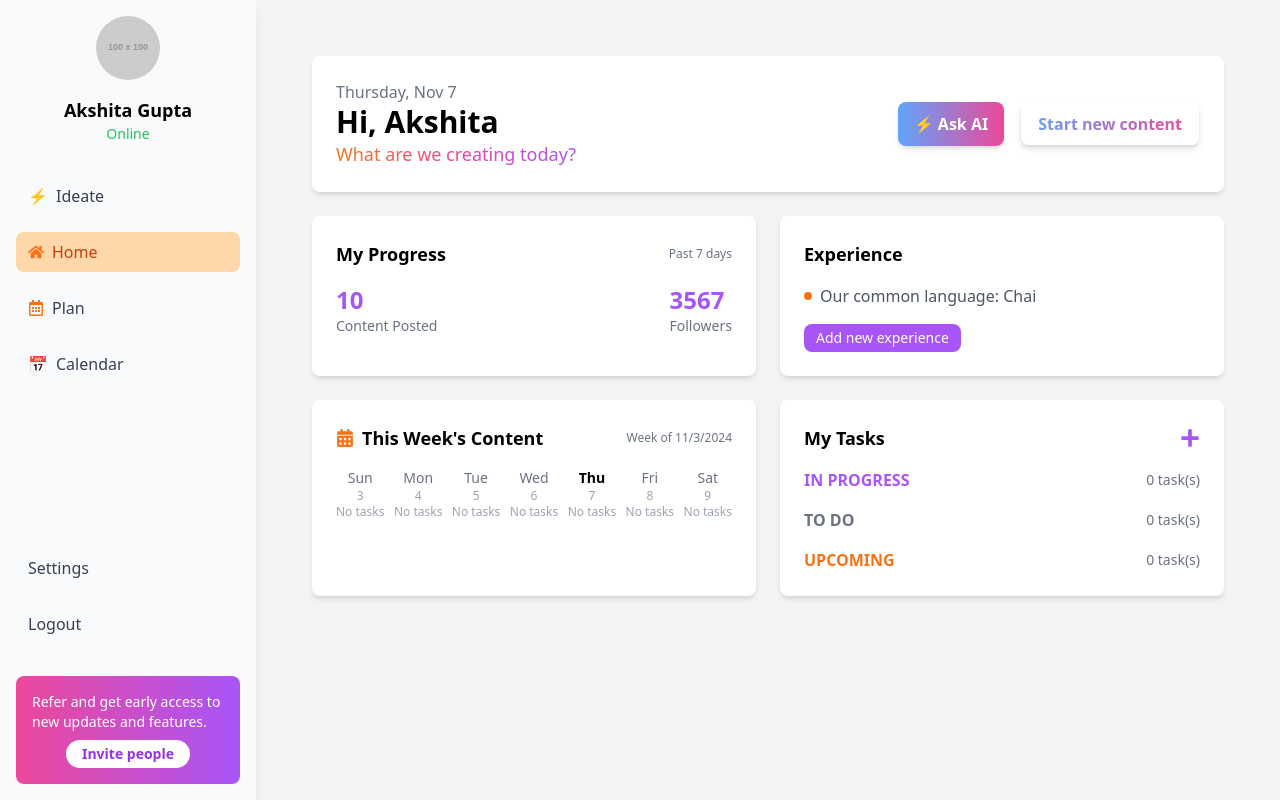
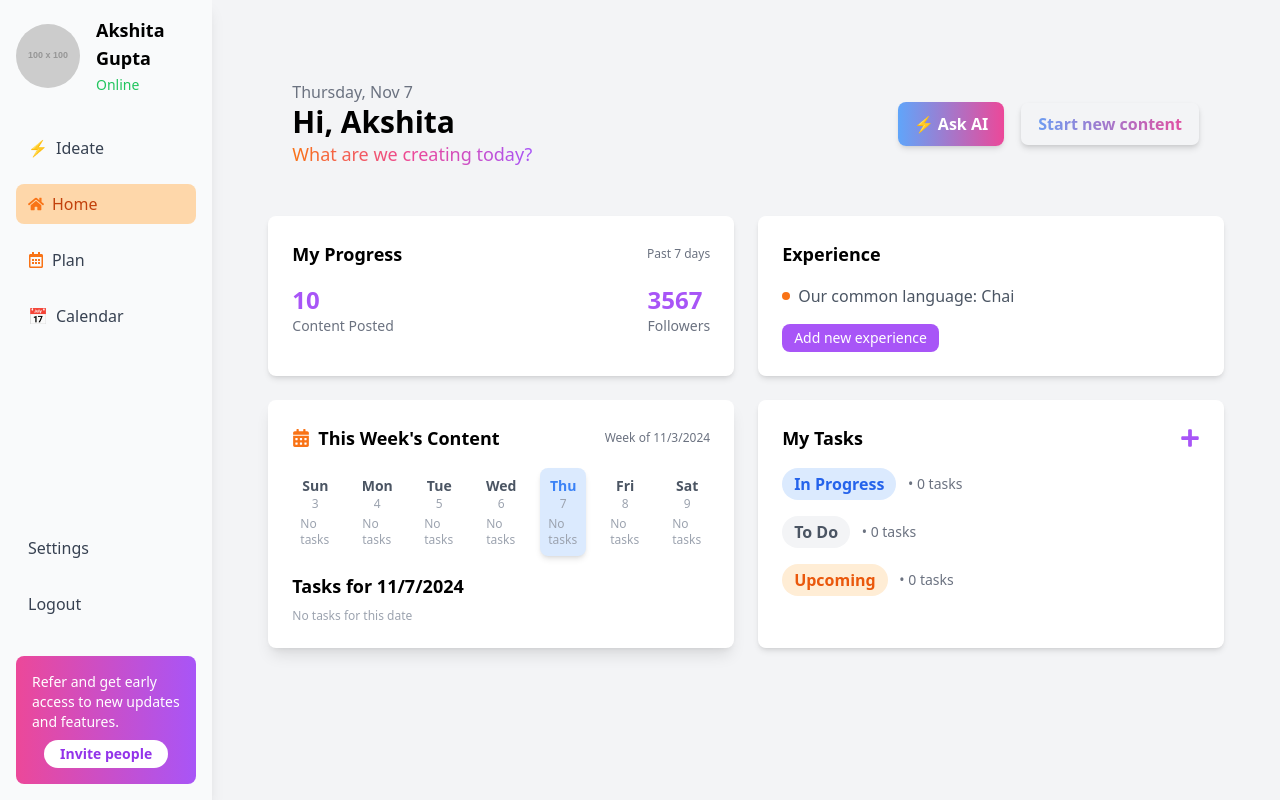
Before and after one commit to Jash728/Content-media, a React (Vite) app: page / in a window 1280 px wide. Built offline with nearby package versions, Linux system fonts and the light colour scheme; the HTML template or start-up script is replaced by a standard one.

Commit message:
Update UI

```diff
--- a/src/components/GreetingSection.jsx
+++ b/src/components/GreetingSection.jsx
@@ -6,7 +6,7 @@ const GreetingSection = () => {
   });
 
   return (
-    <div className="p-6 bg-white rounded-lg shadow-md flex flex-col md:flex-row justify-between items-center space-y-4 md:space-y-0">
+    <div className="p-6 flex flex-col md:flex-row justify-between items-center space-y-4 md:space-y-0">
       <div>
         <p className="text-gray-500">{today}</p>
         <h1 className="text-2xl md:text-3xl font-bold">Hi, Akshita</h1>
--- a/src/components/MyTasksPanel.jsx
+++ b/src/components/MyTasksPanel.jsx
@@ -1,15 +1,18 @@
 import React, { useState } from 'react';
-import { FaPlus } from 'react-icons/fa';
+import { FaPlus, FaChevronDown, FaChevronUp } from 'react-icons/fa';
 
 const MyTasksPanel = ({ tasks = { inProgress: [], toDo: [], upcoming: [] }, onAddTask }) => {
   const [isModalOpen, setIsModalOpen] = useState(false);
   const [taskName, setTaskName] = useState('');
   const [taskDate, setTaskDate] = useState('');
+  const [expandedSections, setExpandedSections] = useState({
+    inProgress: false,
+    toDo: false,
+    upcoming: false,
+  });
 
-  console.log('Received tasks in MyTasksPanel:', tasks);
   const handleAddTask = () => {
-    console.log(typeof onAddTask)
-    if (typeof onAddTask != 'function') {
+    if (typeof onAddTask !== 'function') {
       console.error('onAddTask is not a function');
       return;
     }
@@ -19,21 +22,32 @@ const MyTasksPanel = ({ tasks = { inProgress: [], toDo: [], upcoming: [] }, onAd
     const differenceInDays = Math.ceil((taskDueDate - today) / (1000 * 60 * 60 * 24));
 
     const newTask = { name: taskName, dueDate: taskDate };
-    console.log("New Task:", newTask);
-
-
     onAddTask(newTask, differenceInDays);
-
 
     setTaskName('');
     setTaskDate('');
-
-
     setIsModalOpen(false);
   };
 
+  const toggleSection = (section) => {
+    setExpandedSections((prevState) => ({
+      ...prevState,
+      [section]: !prevState[section],
+    }));
+  };
+
+  const formatDueDate = (date) => {
+    const taskDueDate = new Date(date);
+    const today = new Date();
+    const differenceInDays = Math.ceil((taskDueDate - today) / (1000 * 60 * 60 * 24));
+
+    if (differenceInDays === 0) return "Today";
+    if (differenceInDays === 1) return "Tomorrow";
+    return `${differenceInDays} days`;
+  };
+
   return (
-    <div className="p-4 md:p-6 bg-white rounded-lg shadow-md w-full max-w-md mx-auto md:mx-0 md:max-w-none relative">
+    <div className="p-4 md:p-6 bg-white rounded-lg shadow-md w-full max-w-md mx-auto md:max-w-none relative">
       <div className="flex items-center justify-between mb-4">
         <h2 className="text-lg font-semibold">My Tasks</h2>
         <button
@@ -44,7 +58,6 @@ const MyTasksPanel = ({ tasks = { inProgress: [], toDo: [], upcoming: [] }, onAd
           <FaPlus className="w-5 h-5" />
         </button>
       </div>
-
 
       {isModalOpen && (
         <div className="fixed inset-0 bg-gray-900 bg-opacity-50 flex justify-center items-center">
@@ -79,69 +92,83 @@ const MyTasksPanel = ({ tasks = { inProgress: [], toDo: [], upcoming: [] }, onAd
         </div>
       )}
 
+      {/* Task sections */}
+      {['inProgress', 'toDo', 'upcoming'].map((section) => (
+        <div key={section} className="mb-4">
+          <div
+            className="flex items-center justify-between cursor-pointer"
+            onClick={() => tasks[section]?.length > 0 && toggleSection(section)}
+          >
+            <div className="flex items-center space-x-2">
+              {tasks[section]?.length > 0 && (
+                <button aria-label="Expand section">
+                  {expandedSections[section] ? (
+                    <FaChevronUp className="w-4 h-4 text-gray-500" />
+                  ) : (
+                    <FaChevronDown className="w-4 h-4 text-gray-500" />
+                  )}
+                </button>
+              )}
+              <span
+                className={`text-sm md:text-base font-semibold px-3 py-1 rounded-full ${
+                  section === 'inProgress'
+                    ? 'bg-blue-100 text-blue-600'
+                    : section === 'toDo'
+                    ? 'bg-gray-100 text-gray-600'
+                    : 'bg-orange-100 text-orange-600'
+                }`}
+              >
+                {section === 'inProgress' ? 'In Progress' : section === 'toDo' ? 'To Do' : 'Upcoming'}
+              </span>
+              <span className="text-xs md:text-sm text-gray-500">
+                &nbsp;• {tasks[section]?.length} {tasks[section]?.length === 1 ? 'task' : 'tasks'}
+              </span>
+            </div>
+          </div>
 
-      <div>
+          {/* Conditionally render task columns and tasks based on expanded state */}
+          {expandedSections[section] && (
+            <>
+              {/* Task table header */}
+              <div className="grid grid-cols-3 gap-2 mt-2 text-xs font-semibold text-gray-600 border-b border-gray-300 pb-2">
+                <span className="text-left">Task Name</span>
+                <span className="text-center">Urgency</span>
+                <span className="text-right">Due Date</span>
+              </div>
 
-        <div className="mb-4">
-          <div className="flex items-center justify-between">
-            <div className="flex items-center space-x-2">
-              <span className="text-sm md:text-base font-semibold text-purple-500">IN PROGRESS</span>
-            </div>
-            <span className="text-xs md:text-sm text-gray-500">{tasks.inProgress?.length || 0} task(s)</span>
-          </div>
-          {tasks.inProgress?.map((task, index) => (
-            <div key={index} className="bg-gray-50 p-3 mt-2 rounded-lg flex justify-between items-center">
-              <div>
-                <p className="font-medium text-sm md:text-base">{task.name}</p>
-                <p className="text-xs text-gray-500">Due: {task.dueDate}</p>
-              </div>
-              <span className="text-red-500 font-semibold text-sm">High Priority</span>
-            </div>
-          ))}
+              {/* Task items */}
+              {tasks[section]?.map((task, index) => (
+                <div key={index} className="grid grid-cols-3 gap-2 bg-gray-50 p-2 mt-1 rounded-lg items-center shadow-sm">
+                  <p className="text-sm font-medium text-left">{task.name}</p>
+                  <p className="text-sm font-semibold text-center">
+                    <span
+                      className={`px-2 py-1 rounded-full ${
+                        section === 'inProgress' ? 'bg-red-100 text-red-600 border border-red-600' :
+                        section === 'toDo' ? 'bg-yellow-100 text-yellow-600 border border-yellow-600' :
+                        'bg-green-100 text-green-600 border border-green-600'
+                      }`}
+                    >
+                      {section === 'inProgress' ? 'High' : section === 'toDo' ? 'Medium' : 'Low'}
+                    </span>
+                  </p>
+                  <p className="text-sm text-gray-500 text-right">{formatDueDate(task.dueDate)}</p>
+                </div>
+              ))}
+
+              {/* Add task button below each list */}
+              <button
+                onClick={() => setIsModalOpen(true)}
+                className="text-purple-500 hover:text-purple-700 mt-3 flex items-center space-x-2 justify-center bg-purple-100 py-1 px-3 rounded-md"
+              >
+                <FaPlus className="w-4 h-4" />
+                <span className="text-sm font-medium">Add Task</span>
+              </button>
+            </>
+          )}
         </div>
-
-
-        <div className="mb-4">
-          <div className="flex items-center justify-between">
-            <div className="flex items-center space-x-2">
-              <span className="text-sm md:text-base font-semibold text-gray-500">TO DO</span>
-            </div>
-            <span className="text-xs md:text-sm text-gray-500">{tasks.toDo?.length || 0} task(s)</span>
-          </div>
-          {tasks.toDo?.map((task, index) => (
-            <div key={index} className="bg-gray-50 p-3 mt-2 rounded-lg flex justify-between items-center">
-              <div>
-                <p className="font-medium text-sm md:text-base">{task.name}</p>
-                <p className="text-xs text-gray-500">Due: {task.dueDate}</p>
-              </div>
-              <span className="text-yellow-500 font-semibold text-sm">Medium Priority</span>
-            </div>
-          ))}
-        </div>
-
-
-        <div>
-          <div className="flex items-center justify-between">
-            <div className="flex items-center space-x-2">
-              <span className="text-sm md:text-base font-semibold text-orange-500">UPCOMING</span>
-            </div>
-            <span className="text-xs md:text-sm text-gray-500">{tasks.upcoming?.length || 0} task(s)</span>
-          </div>
-          {tasks.upcoming?.map((task, index) => (
-            <div key={index} className="bg-gray-50 p-3 mt-2 rounded-lg flex justify-between items-center">
-              <div>
-                <p className="font-medium text-sm md:text-base">{task.name}</p>
-                <p className="text-xs text-gray-500">Due: {task.dueDate}</p>
-              </div>
-              <span className="text-green-500 font-semibold text-sm">Low Priority</span>
-            </div>
-          ))}
-        </div>
-      </div>
+      ))}
     </div>
   );
 };
 
-
-
 export default MyTasksPanel;
--- a/src/components/Sidebar.jsx
+++ b/src/components/Sidebar.jsx
@@ -28,15 +28,18 @@ const Sidebar = ({ isOpen, toggleSidebar }) => {
         isOpen ? "translate-x-0" : "-translate-x-full"
       } md:translate-x-0 transition-transform duration-300 ease-in-out w-64 bg-gray-50 h-full shadow-lg p-4 flex flex-col justify-between z-50`}
     >
-      <div className="flex flex-col items-center mb-8">
+      <div className="flex items-center mb-8">
   <img
     src="https://via.placeholder.com/100"
     alt="Profile"
     className="w-16 h-16 rounded-full"
   />
-        <h2 className="mt-4 text-lg font-semibold">Akshita Gupta</h2>
+  <div className="ml-4"> {/* Adding margin-left for spacing */}
+    <h2 className="text-lg font-semibold">Akshita Gupta</h2>
     <span className="text-green-500 text-sm">Online</span>
   </div>
+</div>
+
 
       <nav className="flex flex-col space-y-4">
         {["Ideate", "Home", "Plan", "Calendar"].map((item) => (
--- a/src/components/ThisWeeksContentCard.jsx
+++ b/src/components/ThisWeeksContentCard.jsx
@@ -9,17 +9,14 @@ const ThisWeeksContentCard = ({ tasks = {} }) => {
   const [selectedDate, setSelectedDate] = useState(new Date());
   const [weekTasks, setWeekTasks] = useState([]);
   const [tasksForTheWeek, setTasksForTheWeek] = useState(tasks);
-
+  const [selectedTasks, setSelectedTasks] = useState([]);
 
   const getTasksForDate = (date) => {
-
     const allTasks = [...tasks.inProgress, ...tasks.toDo, ...tasks.upcoming];
-
     return allTasks.filter(
       (task) => new Date(task.dueDate).toDateString() === date.toDateString()
     );
   };
-
 
   const initializeWeekTasks = () => {
     const startOfWeek = new Date();
@@ -34,20 +31,32 @@ const ThisWeeksContentCard = ({ tasks = {} }) => {
     setWeekTasks(tasksForWeek);
   };
 
-
   useEffect(() => {
-    console.log('Received tasks:', tasks);
     setTasksForTheWeek(tasks);
     initializeWeekTasks();
+    setSelectedTasks(getTasksForDate(new Date()));
   }, [tasks]);
+
   const openModal = () => setIsModalOpen(true);
   const closeModal = () => setIsModalOpen(false);
+
+  const handleDateClick = (date) => {
+    setSelectedDate(date);
+    setSelectedTasks(getTasksForDate(date));
+  };
+
+  // Function to check if a task is due tomorrow
+  const isDueTomorrow = (taskDate) => {
+    const tomorrow = new Date();
+    tomorrow.setDate(tomorrow.getDate() + 1);
+    return taskDate.toDateString() === tomorrow.toDateString();
+  };
 
   const startOfWeek = new Date();
   startOfWeek.setDate(startOfWeek.getDate() - startOfWeek.getDay());
 
   return (
-    <div className="p-4 md:p-6 bg-white rounded-lg shadow-md w-full max-w-md mx-auto md:mx-0 md:max-w-none">
+    <div className="p-4 md:p-6 bg-white rounded-lg shadow-lg w-full max-w-md mx-auto md:max-w-none">
       <div className="flex items-center justify-between mb-4">
         <h2 className="text-lg font-semibold flex items-center space-x-2">
           <FaCalendarAlt className="text-orange-500 cursor-pointer" onClick={openModal} />
@@ -56,24 +65,73 @@ const ThisWeeksContentCard = ({ tasks = {} }) => {
         <span className="text-xs text-gray-500">Week of {startOfWeek.toLocaleDateString()}</span>
       </div>
 
-      <div className="flex justify-between items-center text-sm text-gray-500 mb-2">
+      <div className="grid grid-cols-7 gap-4 mb-4">
         {weekTasks.map((day, index) => (
-          <div key={index} className="flex flex-col items-center">
-            <span className={day.date.toDateString() === new Date().toDateString() ? "text-black font-semibold" : ""}>
+          <div
+            key={index}
+            className={`flex flex-col items-center p-2 rounded-lg cursor-pointer transition duration-200 ease-in-out ${
+              day.date.toDateString() === new Date().toDateString() ? 'bg-blue-100 shadow-md' : 'hover:bg-gray-50'
+            }`}
+            onClick={() => handleDateClick(day.date)}
+          >
+            <span
+              className={`text-sm font-semibold ${
+                day.date.toDateString() === new Date().toDateString() ? 'text-blue-500' : 'text-gray-600'
+              }`}
+            >
               {day.date.toLocaleDateString('en-US', { weekday: 'short' })}
             </span>
             <span className="text-xs text-gray-400">{day.date.getDate()}</span>
             {day.tasks && day.tasks.length > 0 ? (
-              day.tasks.map((task, taskIndex) => (
-                <span key={taskIndex} className="text-xs text-orange-500">
-                  {task.name}
-                </span>
-              ))
+              <div className="mt-2 text-xs text-orange-500">
+                {day.tasks.slice(0, 2).map((task, taskIndex) => (
+                 <span key={taskIndex} className="block">
+                 {task.name.length > 5 ? task.name.substring(0, 5) + '...' : task.name}
+               </span>
+                ))}
+                {day.tasks.length > 2 && <span className="text-xs text-gray-400">+{day.tasks.length - 2} more</span>}
+              </div>
             ) : (
-              <span className="text-xs text-gray-400">No tasks</span>
+              <span className="text-xs text-gray-400 mt-1">No tasks</span>
             )}
           </div>
         ))}
+      </div>
+
+      <div className="mt-4">
+        <h3 className="text-lg font-semibold mb-2">Tasks for {selectedDate.toLocaleDateString()}</h3>
+        {selectedTasks.length > 0 ? (
+          <div className="space-y-2">
+            {selectedTasks.map((task, index) => {
+              const taskDueDate = new Date(task.dueDate);
+              return (
+                <div
+                  key={index}
+                  className={`flex justify-between items-center p-2 rounded-lg shadow-sm ${
+                    isDueTomorrow(taskDueDate)
+                      ? 'border-2 border-red-500 bg-red-100' // Red border and light red background
+                      : 'border-2 border-gray-300 bg-gray-100' // Gray border and background for other tasks
+                  }`}
+                >
+                  <span className="text-sm font-semibold text-gray-800">{task.name}</span>
+                  <span
+                    className={`text-xs px-2 py-1 rounded-full text-white ${
+                      task.priority === 'high'
+                        ? 'bg-red-500'
+                        : task.priority === 'medium'
+                        ? 'bg-yellow-500'
+                        : 'bg-green-500'
+                    }`}
+                  >
+                    {task.priority}
+                  </span>
+                </div>
+              );
+            })}
+          </div>
+        ) : (
+          <div className="text-xs text-gray-400">No tasks for this date</div>
+        )}
       </div>
 
       <Modal isOpen={isModalOpen} onClose={closeModal}>
```
Lines whose indentation alone changed are shown as unchanged.
